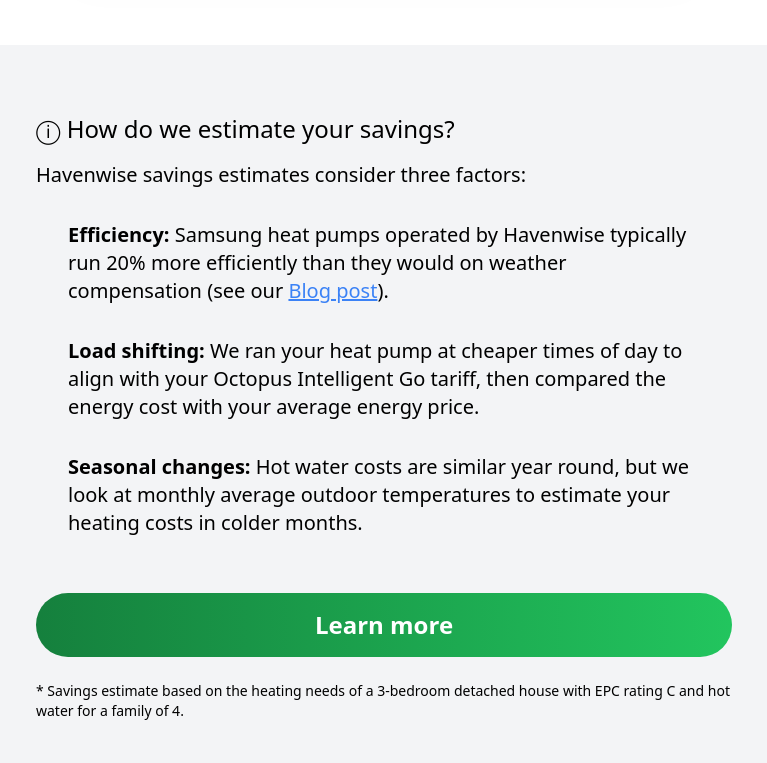
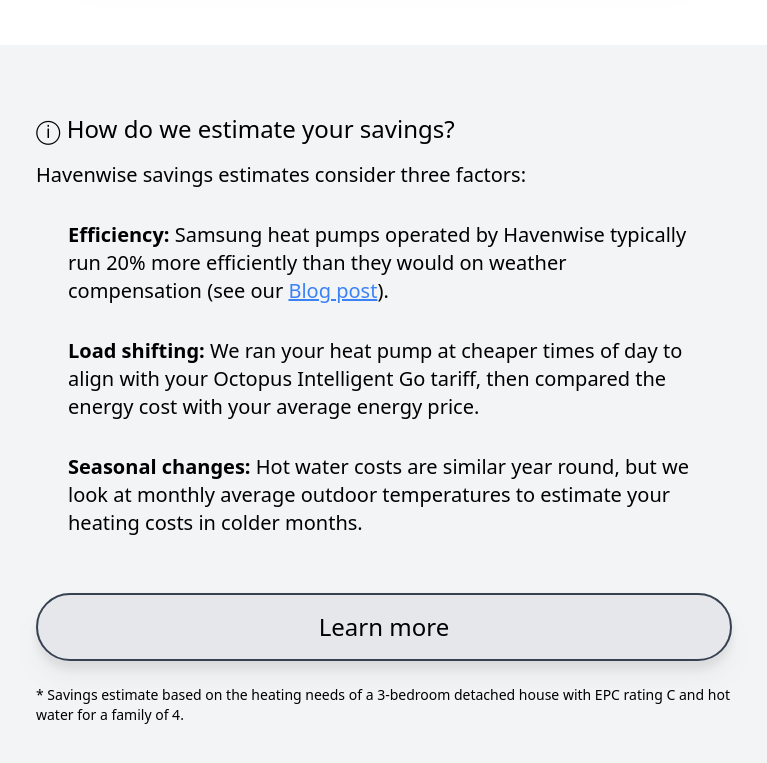
Before and after one commit to HavenWise/demo-web, a plain HTML site: page savings-email/index.html in a window 1280 px wide. Shown: the part 1110-1873 px from the top of the page, without its empty margins (256-1023 px from the left). Drawn offline with nearby package versions, Linux system fonts and the light colour scheme.

Commit message:
Update learn more button (#1)

```diff
--- a/savings-email/index.html
+++ b/savings-email/index.html
@@ -127,10 +127,10 @@
             </li>
           </ul>
           <div
-            class="flex-1 p-4 mt-6 mb-2 rounded-full text-center text-white bg-gradient-to-r from-green-700 to-green-500"
+            class="flex-1 p-4 mt-6 mb-2 rounded-full text-center text-grey-700 bg-gray-200 border-2 border-gray-700 drop-shadow-xl"
           >
             <a
-              class="text-2xl font-bold"
+              class="text-2xl"
               href="https://app.havenwise.co.uk/"
               target="_blank"
               >Learn more</a
```
